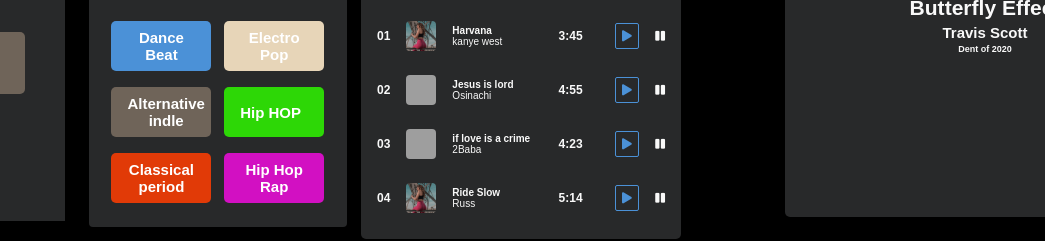
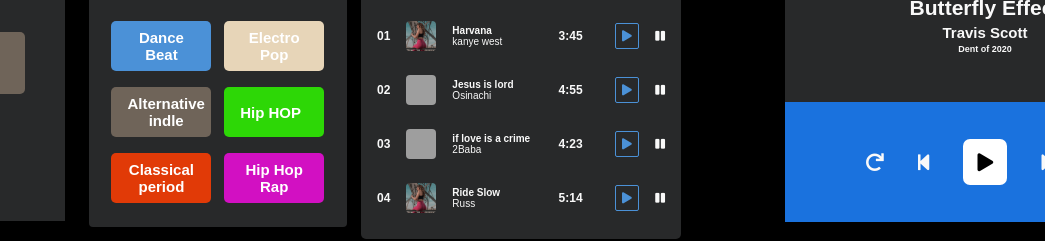
Before and after one commit to domchu/MusicApp, a plain HTML site: page index.html in a window 1280 px wide. Shown: the part 765-1006 px from the top of the page, 235-1280 px from the left. Drawn offline with Linux system fonts and the light colour scheme; grey boxes are pictures that could not be loaded; a web font is replaced by a local one.

Commit message:
added boomplay

```diff
--- a/index.html
+++ b/index.html
@@ -323,6 +323,13 @@
               <h4>Travis Scott</h4>
               <h6>Dent of 2020</h6>
             </div>
+            <div class="music-icon">
+              <i class="fas fa-redo icon-play"></i>
+              <i class="fas fa-step-backward icon-play"></i>
+              <i class="fas fa-play icon-play play"></i>
+              <i class="fas fa-step-forward icon-play"></i>
+              <i class="fas fa-compact-disc icon-play"></i>
+            </div>
           </div>
         </div>
         <!-- end of top -->
--- a/styles.scss
+++ b/styles.scss
@@ -409,4 +409,24 @@ h1 {
     margin-top: 0.2rem;
     font-size: 9px;
   }
+  .music-icon {
+    margin-top: 3rem;
+    background-color: #1a72de;
+    width: 100%;
+    height: 120px;
+    display: flex;
+    justify-content: center;
+    text-align: center;
+    align-items: center;
+  }
+  .icon-play {
+    cursor: pointer;
+    margin: 1rem;
+  }
+  .play {
+    background-color: #fff;
+    padding: 14px;
+    color: #000;
+    border-radius: 7px;
+  }
 }
```
Also changed, not shown: styles.css, 1 other file.
